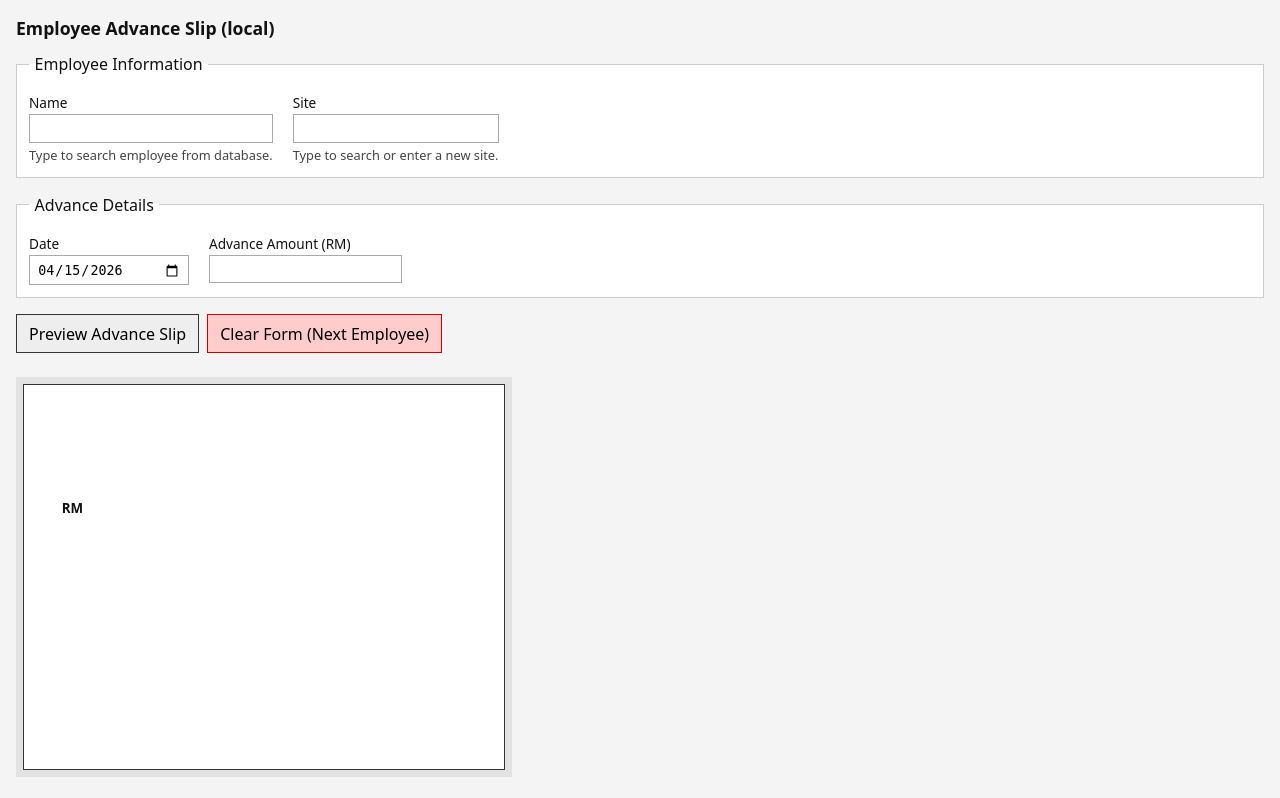
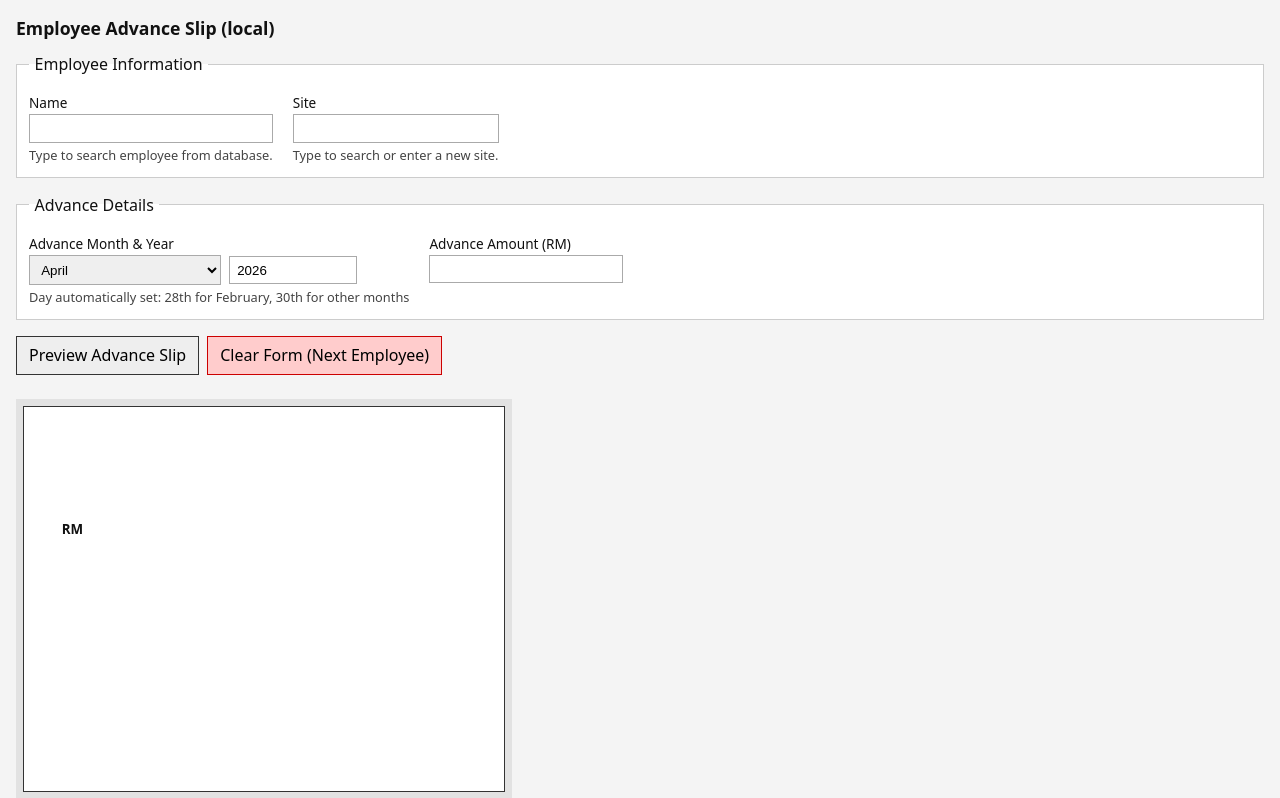
Before and after one commit to chukun881/Yicom, a Flask app: page /advance in a window 1280 px wide. Shown: the part 64-862 px from the top of the page. Before the commit the page ends 841 px from the top, so only its background shows below. Run offline with Flask 3, Linux system fonts and the light colour scheme.

Commit message:
Update date logic

```diff
--- a/templates/advance.html
+++ b/templates/advance.html
@@ -343,8 +343,25 @@
         <legend>Advance Details</legend>
         <div class="row">
           <div>
-            <label for="shared_date">Date</label>
-            <input type="date" id="shared_date" />
+            <label>Advance Month & Year</label>
+            <div style="display: flex; gap: 0.5rem; align-items: center;">
+              <select id="shared_month" style="flex: 1; max-width: 12rem;">
+                <option value="1">January</option>
+                <option value="2">February</option>
+                <option value="3">March</option>
+                <option value="4">April</option>
+                <option value="5">May</option>
+                <option value="6">June</option>
+                <option value="7">July</option>
+                <option value="8">August</option>
+                <option value="9">September</option>
+                <option value="10">October</option>
+                <option value="11">November</option>
+                <option value="12">December</option>
+              </select>
+              <input type="number" id="shared_year" min="2020" max="2100" style="flex: 1; max-width: 8rem;" placeholder="Year" />
+            </div>
+            <p class="hint">Day automatically set: 28th for February, 30th for other months</p>
           </div>
           <div>
             <label for="shared_advance">Advance Amount (RM)</label>
@@ -388,12 +405,29 @@
 
     // ==================== SESSION STORAGE SYNC ====================
 
+    // Function to get last day of month (28 for Feb, 30 for others)
+    function getLastDayOfMonth(month, year) {
+      if (parseInt(month) === 2) {
+        return 28; // February always 28th
+      }
+      return 30; // All other months 30th
+    }
+
+    // Function to get formatted date string from month and year
+    function getFormattedDate() {
+      const month = $("shared_month").value;
+      const year = $("shared_year").value;
+      const day = getLastDayOfMonth(month, year);
+      return `${year}-${month.padStart(2, '0')}-${day}`;
+    }
+
     // ONE-WAY SYNC: Advance Slip follows Payslip Generator (source of truth)
     // Advance Slip only READS from sessionStorage, does NOT write back
 
     // 1. Target the shared IDs
     const nameInput = document.getElementById('shared_name');
-    const dateInput = document.getElementById('shared_date');
+    const monthInput = document.getElementById('shared_month');
+    const yearInput = document.getElementById('shared_year');
     const advInput = document.getElementById('shared_advance');
     const siteInput = document.getElementById('site');
 
@@ -404,8 +438,11 @@
         nameInput.value = sessionStorage.getItem('sync_name');
         // Do NOT trigger input event to avoid showing autocomplete dropdown
       }
-      if (dateInput && sessionStorage.getItem('sync_date')) {
-        dateInput.value = sessionStorage.getItem('sync_date');
+      if (monthInput && sessionStorage.getItem('sync_month')) {
+        monthInput.value = sessionStorage.getItem('sync_month');
+      }
+      if (yearInput && sessionStorage.getItem('sync_year')) {
+        yearInput.value = sessionStorage.getItem('sync_year');
       }
       if (advInput && sessionStorage.getItem('sync_advance')) {
         advInput.value = sessionStorage.getItem('sync_advance');
@@ -414,6 +451,13 @@
       // Load site from sessionStorage (advance slip specific)
       if (siteInput && sessionStorage.getItem('sync_site')) {
         siteInput.value = sessionStorage.getItem('sync_site');
+      }
+
+      // Initialize month/year to current date if not set
+      if (!sessionStorage.getItem('sync_month')) {
+        const now = new Date();
+        if (monthInput) monthInput.value = String(now.getMonth() + 1);
+        if (yearInput) yearInput.value = String(now.getFullYear());
       }
     });
 
@@ -424,7 +468,7 @@
       });
     }
 
-    // NOTE: We do NOT attach input event listeners to save name/date/advance to sessionStorage
+    // NOTE: We do NOT attach input event listeners to save name/month/year/advance to sessionStorage
     // This ensures payslip.html remains the source of truth for those fields
     // Changes made on advance.html will NOT sync back to payslip.html for those fields
 
@@ -570,18 +614,19 @@
     }
 
     function fillSlipFromDom() {
-      // Format date
-      const dateInput = $("shared_date");
-      let dateStr = "";
-      if (dateInput && dateInput.value) {
-        const p = dateInput.value.split("-");
-        if (p.length === 3) dateStr = `${p[2]}/${p[1]}/${p[0]}`;
-        else dateStr = dateInput.value;
+      // Use getFormattedDate to get the date from month/year
+      const dateStr = getFormattedDate();
+      if (dateStr) {
+        const p = dateStr.split("-");
+        if (p.length === 3) {
+          $("advSlipDate").textContent = `${p[2]}/${p[1]}/${p[0]}`;
+        } else {
+          $("advSlipDate").textContent = dateStr;
+        }
       }
 
       $("advSlipName").textContent = $("shared_name").value.trim();
       $("advSlipSite").textContent = $("site").value.trim();
-      $("advSlipDate").textContent = dateStr;
 
       const advanceAmount = parseFloat($("shared_advance").value) || 0;
       setRMSen($("advSlipAmountRM"), $("advSlipAmountSen"), advanceAmount);
@@ -638,18 +683,15 @@
       // Clear all form inputs
       $("shared_name").value = "";
       $("site").value = "";
-      $("shared_date").value = new Date().toISOString().slice(0, 10);
+      // Reset month/year to current date
+      const now = new Date();
+      $("shared_month").value = String(now.getMonth() + 1);
+      $("shared_year").value = String(now.getFullYear());
       $("shared_advance").value = "";
 
       // Clear sessionStorage (including site)
       sessionStorage.clear();
     });
-
-    // Initialize date to today
-    (function initDate() {
-      const el = $("shared_date");
-      if (el && !el.value) el.value = new Date().toISOString().slice(0, 10);
-    })();
   </script>
 </body>
 </html>
```
Also changed, not shown: templates/index.html (+58 -16 lines).
